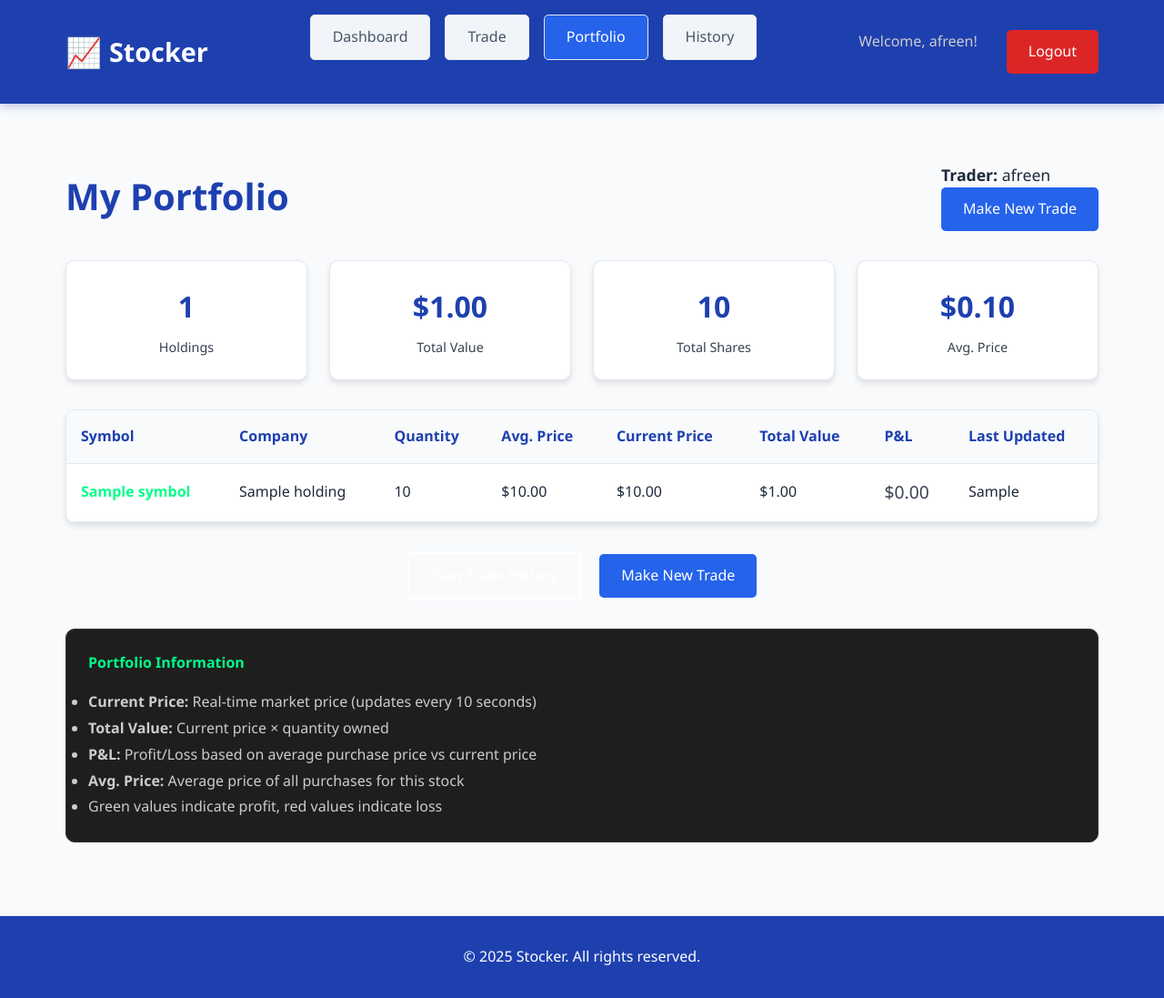
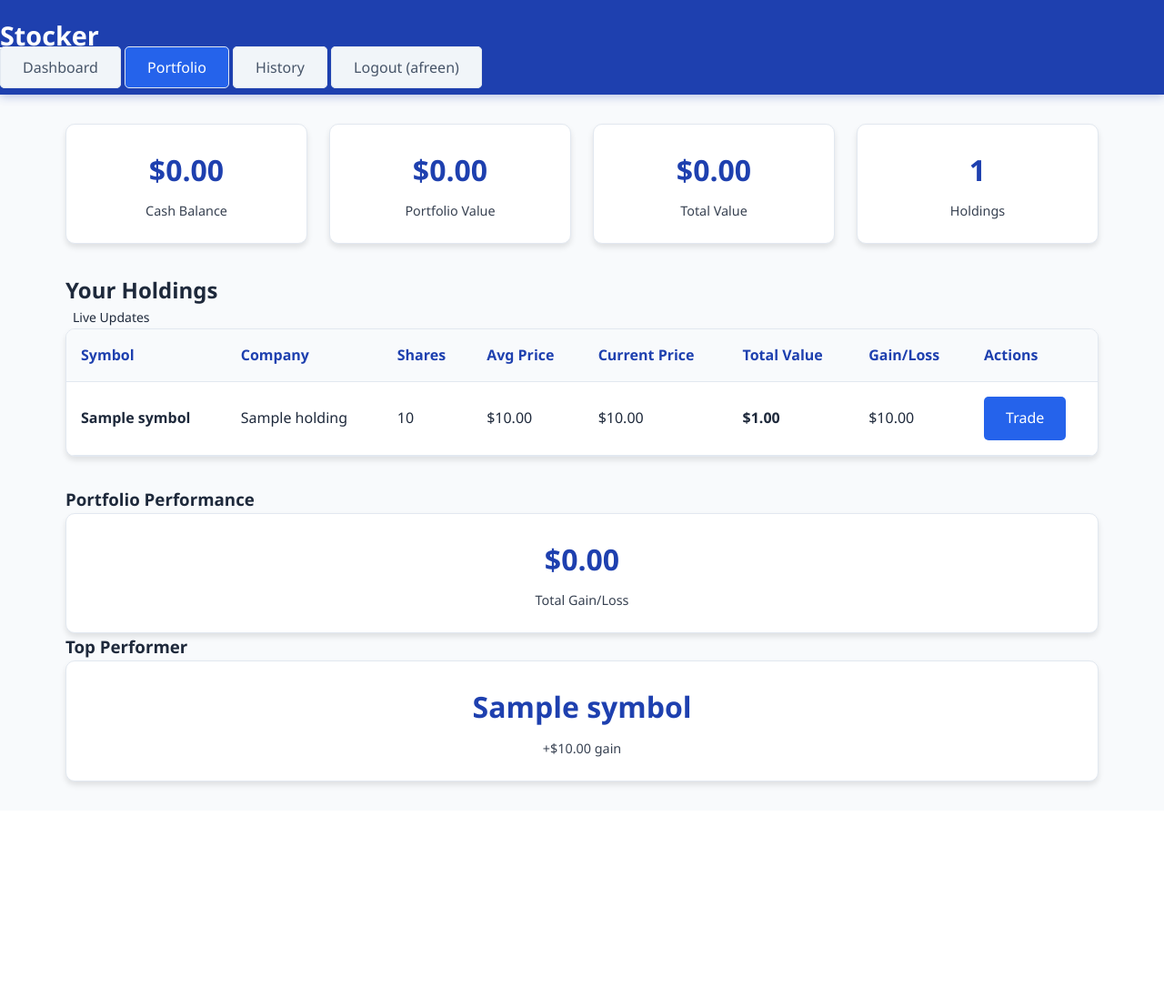
Before and after one commit to Thasleembegam04/STOCKER, a Flask app: template templates/portfolio.html in a window 1280 px wide. Shown: the whole page at 91% size. After the commit the page ends 865 px from the top, so only its background shows below. Run offline with Flask 3, Linux system fonts and the light colour scheme; a user stored in the database is signed in; tables that the repository leaves empty hold one stand-in row (values such as "Sample post"); the template is opened without the code that fills it: most values are stand-ins (such as "Sample title", 1, 10 or a date in 2020).

Commit message:
Update portfolio.html

```diff
--- a/templates/portfolio.html
+++ b/templates/portfolio.html
@@ -5,124 +5,138 @@
     <meta name="viewport" content="width=device-width, initial-scale=1.0">
     <title>Portfolio - Stocker</title>
     <link rel="stylesheet" href="{{ url_for('static', filename='styles.css') }}">
-    <script src="{{ url_for('static', filename='script.js') }}"></script>
 </head>
 <body>
-    <header>
-        <div class="header-container">
-            <div class="logo">
-                <span class="logo-icon">📈</span>
-                <a href="{{ url_for('dashboard') }}" style="color: inherit; text-decoration: none;">Stocker</a>
+    <header class="header">
+        <div class="container">
+            <nav class="nav">
+                <a href="/dashboard" class="logo">Stocker</a>
+                <div class="nav-links">
+                    <a href="/dashboard" class="nav-link">Dashboard</a>
+                    <a href="/portfolio" class="nav-link active">Portfolio</a>
+                    <a href="/history" class="nav-link">History</a>
+                    <a href="/logout" class="nav-link">Logout ({{ session.username }})</a>
                 </div>
-
-            <div class="nav-menu-container">
-                <a href="{{ url_for('dashboard') }}" class="nav-link">Dashboard</a>
-                <a href="{{ url_for('trade') }}" class="nav-link">Trade</a>
-                <a href="{{ url_for('portfolio') }}" class="nav-link active">Portfolio</a>
-                <a href="{{ url_for('history') }}" class="nav-link">History</a>
-            </div>
-
-            <div class="auth-buttons">
-                <span style="color: #cccccc; margin-right: 1rem;">Welcome, {{ session.username }}!</span>
-                <a href="{{ url_for('logout') }}" class="btn btn-danger">Logout</a>
-            </div>
+            </nav>
         </div>
     </header>
 
-    <main>
-        <div class="dashboard-container">
-            <div class="dashboard-header">
-                <h1 class="dashboard-title">My Portfolio</h1>
-                <div class="user-info">
-                    <p><strong>Trader:</strong> {{ session.username }}</p>
-                    <a href="{{ url_for('trade') }}" class="btn btn-primary">Make New Trade</a>
+    <main class="main-content">
+        <div class="container">
+            <div class="stats-grid mb-4">
+                <div class="stat-card">
+                    <div class="stat-value">${{ "%.2f"|format(balance) }}</div>
+                    <div class="stat-label">Cash Balance</div>
+                </div>
+                <div class="stat-card">
+                    <div class="stat-value">${{ "%.2f"|format(portfolio_value) }}</div>
+                    <div class="stat-label">Portfolio Value</div>
+                </div>
+                <div class="stat-card">
+                    <div class="stat-value">${{ "%.2f"|format(total_value) }}</div>
+                    <div class="stat-label">Total Value</div>
+                </div>
+                <div class="stat-card">
+                    <div class="stat-value">{{ portfolio|length }}</div>
+                    <div class="stat-label">Holdings</div>
+                </div>
+            </div>
+
+            <div class="card">
+                <div class="card-header">
+                    <h2 class="card-title">Your Holdings</h2>
+                    <div style="display: flex; align-items: center; gap: 0.5rem; color: var(--text-muted); font-size: 0.875rem;">
+                        <div class="loading"></div>
+                        Live Updates
                     </div>
                 </div>
 
                 {% if portfolio %}
-            <div class="stats-grid">
-                <div class="stat-card">
-                    <div class="stat-value">{{ portfolio|length }}</div>
-                    <div class="stat-label">Holdings</div>
-                </div>
-                <div class="stat-card">
-                    <div class="stat-value">${{ "%.2f"|format(portfolio|sum(attribute='total_value')) }}</div>
-                    <div class="stat-label">Total Value</div>
-                </div>
-                <div class="stat-card">
-                    <div class="stat-value">{{ portfolio|sum(attribute='quantity') }}</div>
-                    <div class="stat-label">Total Shares</div>
-                </div>
-                <div class="stat-card">
-                    <div class="stat-value">${{ "%.2f"|format(portfolio|sum(attribute='total_value') / portfolio|sum(attribute='quantity')) }}</div>
-                    <div class="stat-label">Avg. Price</div>
-                </div>
-            </div>
-
                     <div class="table-container">
-                <table class="table portfolio-table">
+                        <table class="table">
                             <thead>
                                 <tr>
                                     <th>Symbol</th>
                                     <th>Company</th>
-                            <th>Quantity</th>
-                            <th>Avg. Price</th>
+                                    <th>Shares</th>
+                                    <th>Avg Price</th>
                                     <th>Current Price</th>
                                     <th>Total Value</th>
-                            <th>P&L</th>
-                            <th>Last Updated</th>
+                                    <th>Gain/Loss</th>
+                                    <th>Actions</th>
                                 </tr>
                             </thead>
                             <tbody>
                                 {% for holding in portfolio %}
-                        <tr class="portfolio-row" data-symbol="{{ holding.symbol }}" data-quantity="{{ holding.quantity }}">
-                            <td><strong style="color: #00ff88;">{{ holding.symbol }}</strong></td>
-                            <td>{{ holding.name }}</td>
+                                <tr class="portfolio-item"
+                                    data-symbol="{{ holding.symbol }}"
+                                    data-quantity="{{ holding.quantity }}"
+                                    data-avg-price="{{ holding.avg_price }}">
+                                    <td>
+                                        <strong>{{ holding.symbol }}</strong>
+                                    </td>
+                                    <td class="text-secondary">{{ holding.name }}</td>
                                     <td>{{ holding.quantity }}</td>
                                     <td>${{ "%.2f"|format(holding.avg_price) }}</td>
-                            <td class="current-price">${{ "%.2f"|format(holding.current_price) }}</td>
-                            <td class="total-value">${{ "%.2f"|format(holding.total_value) }}</td>
-                            <td class="{% if holding.current_price > holding.avg_price %}portfolio-value positive{% elif holding.current_price < holding.avg_price %}portfolio-value negative{% else %}portfolio-value neutral{% endif %}">
-                                {% set pnl = (holding.current_price - holding.avg_price) * holding.quantity %}
-                                {% if pnl > 0 %}+{% endif %}${{ "%.2f"|format(pnl) }}
+                                    <td class="portfolio-price">${{ "%.2f"|format(holding.current_price) }}</td>
+                                    <td>
+                                        <strong>${{ "%.2f"|format(holding.total_value) }}</strong>
                                     </td>
-                            <td>{{ holding.last_purchase or holding.last_updated }}</td>
+                                    <td class="portfolio-change {% if holding.gain_loss >= 0 %}text-success{% else %}text-danger{% endif %}">
+                                        {{ "+" if holding.gain_loss >= 0 else "" }}${{ "%.2f"|format(holding.gain_loss) }}
+                                    </td>
+                                    <td>
+                                        <a href="/trade/{{ holding.symbol }}" class="btn btn-primary btn-sm">Trade</a>
+                                    </td>
                                 </tr>
                                 {% endfor %}
                             </tbody>
                         </table>
                     </div>
-
-            <div style="text-align: center; margin-top: 2rem;">
-                <a href="{{ url_for('history') }}" class="btn btn-secondary">View Trade History</a>
-                <a href="{{ url_for('trade') }}" class="btn btn-primary" style="margin-left: 1rem;">Make New Trade</a>
+                {% else %}
+                    <div class="text-center p-4">
+                        <div style="font-size: 3rem; margin-bottom: 1rem;">📊</div>
+                        <h3>No Holdings Yet</h3>
+                        <p class="text-secondary mb-4">Start building your portfolio by purchasing stocks</p>
+                        <a href="/dashboard" class="btn btn-primary">Start Trading</a>
+                    </div>
+                {% endif %}
             </div>
 
-            {% else %}
-            <div class="empty-state">
-                <h3>No Holdings Yet</h3>
-                <p>You haven't made any trades yet. Start by buying your first stock!</p>
-                <a href="{{ url_for('trade') }}" class="btn btn-primary" style="margin-top: 1rem;">Start Trading</a>
+            {% if portfolio %}
+            <div class="grid grid-2">
+                <div class="card">
+                    <div class="card-header">
+                        <h3 class="card-title">Portfolio Performance</h3>
+                    </div>
+                    <div class="stat-card">
+                        {% set total_gain_loss = portfolio_value - (portfolio | sum(attribute='avg_price') * portfolio | sum(attribute='quantity')) %}
+                        <div class="stat-value {% if total_gain_loss >= 0 %}text-success{% else %}text-danger{% endif %}">
+                            {{ "+" if total_gain_loss >= 0 else "" }}${{ "%.2f"|format(total_gain_loss) }}
+                        </div>
+                        <div class="stat-label">Total Gain/Loss</div>
+                    </div>
+                </div>
+
+                <div class="card">
+                    <div class="card-header">
+                        <h3 class="card-title">Top Performer</h3>
+                    </div>
+                    {% if portfolio %}
+                        {% set best_stock = portfolio | sort(attribute='gain_loss', reverse=True) | first %}
+                        <div class="stat-card">
+                            <div class="stat-value">{{ best_stock.symbol }}</div>
+                            <div class="stat-label text-success">
+                                +${{ "%.2f"|format(best_stock.gain_loss) }} gain
+                            </div>
                         </div>
                     {% endif %}
-
-            <div style="background-color: #1e1e1e; padding: 1.5rem; border-radius: 10px; margin-top: 2rem; border: 1px solid #333;">
-                <h4 style="color: #00ff88; margin-bottom: 1rem;">Portfolio Information</h4>
-                <ul style="color: #cccccc; line-height: 1.8;">
-                    <li><strong>Current Price:</strong> Real-time market price (updates every 10 seconds)</li>
-                    <li><strong>Total Value:</strong> Current price × quantity owned</li>
-                    <li><strong>P&L:</strong> Profit/Loss based on average purchase price vs current price</li>
-                    <li><strong>Avg. Price:</strong> Average price of all purchases for this stock</li>
-                    <li>Green values indicate profit, red values indicate loss</li>
-                </ul>
                 </div>
+            </div>
+            {% endif %}
         </div>
     </main>
 
-    <footer>
-        <div class="footer-content">
-            <p>&copy; 2025 Stocker. All rights reserved.</p>
-        </div>
-    </footer>
+    <script src="{{ url_for('static', filename='script.js') }}"></script>
 </body>
 </html>
```
Lines whose indentation alone changed are shown as unchanged.
